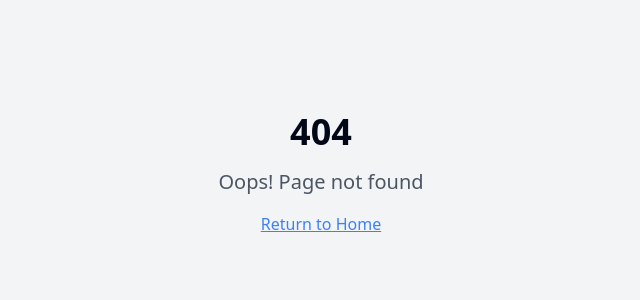
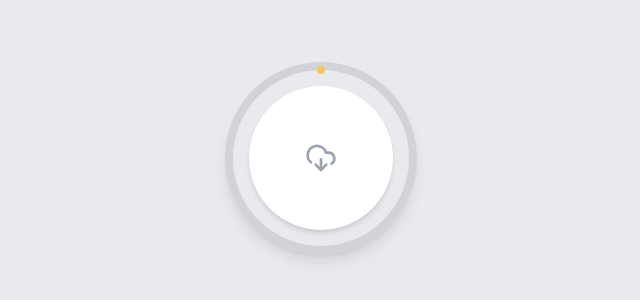
Before and after one commit to CryptoKingXavier/dribbble-ui-replica-kit, a React (Vite) app: page /download in a window 1280 px wide. Before the commit this address had no page. Shown: the part 226-526 px from the top of the page, without its empty margins (319-959 px from the left). Built offline with nearby package versions, Linux system fonts and the light colour scheme.

Commit message:
feat: Add download page
Implement the download page with the specified UI and animation.

```diff
--- a/src/App.tsx
+++ b/src/App.tsx
@@ -1,3 +1,4 @@
+
 import { Toaster } from "@/components/ui/toaster";
 import { Toaster as Sonner } from "@/components/ui/sonner";
 import { TooltipProvider } from "@/components/ui/tooltip";
@@ -5,6 +6,7 @@ import { QueryClient, QueryClientProvider } from "@tanstack/react-query";
 import { BrowserRouter, Routes, Route } from "react-router-dom";
 import Index from "./pages/Index";
 import NotFound from "./pages/NotFound";
+import Download from "./pages/Download";
 
 const queryClient = new QueryClient();
 
@@ -16,6 +18,7 @@ const App = () => (
       <BrowserRouter>
         <Routes>
           <Route path="/" element={<Index />} />
+          <Route path="/download" element={<Download />} />
           {/* ADD ALL CUSTOM ROUTES ABOVE THE CATCH-ALL "*" ROUTE */}
           <Route path="*" element={<NotFound />} />
         </Routes>
--- /dev/null
+++ b/src/pages/Download.tsx
@@ -0,0 +1,85 @@
+
+import React, { useState } from 'react';
+import { CloudDownload } from 'lucide-react';
+import { Progress } from "@/components/ui/progress";
+import { cn } from "@/lib/utils";
+
+const Download = () => {
+  const [isDownloading, setIsDownloading] = useState(false);
+  const [progress, setProgress] = useState(0);
+
+  const handleDownload = () => {
+    if (isDownloading) return;
+
+    setIsDownloading(true);
+    setProgress(0);
+
+    const interval = setInterval(() => {
+      setProgress((prev) => {
+        const newProgress = prev + Math.random() * 15;
+
+        if (newProgress >= 100) {
+          clearInterval(interval);
+          setTimeout(() => {
+            setIsDownloading(false);
+            setProgress(0);
+          }, 1000);
+          return 100;
+        }
+
+        return newProgress;
+      });
+    }, 500);
+  };
+
+  return (
+    <div className="min-h-screen flex flex-col items-center justify-center bg-[#e8eaed]">
+      <div className="relative w-48 h-48 mb-8">
+        {/* Circular track */}
+        <div className="absolute inset-0 rounded-full border-[8px] border-[#d1d3d8] shadow-lg"></div>
+
+        {/* Progress indicator */}
+        <svg className="absolute inset-0 w-full h-full -rotate-90">
+          <circle
+            cx="96"
+            cy="96"
+            r="88"
+            fill="none"
+            strokeWidth="8"
+            stroke="#f9c74f"
+            strokeDasharray={`${progress * 5.52} 552`}
+            strokeLinecap="round"
+            className="transition-all duration-500 ease-in-out"
+          />
+        </svg>
+
+        {/* Button circle */}
+        <button
+          onClick={handleDownload}
+          className={cn(
+            "absolute top-1/2 left-1/2 transform -translate-x-1/2 -translate-y-1/2",
+            "w-36 h-36 rounded-full bg-white shadow-md flex items-center justify-center",
+            "transition-all duration-200 hover:shadow-lg focus:outline-none active:scale-95"
+          )}
+          disabled={isDownloading}
+        >
+          <CloudDownload
+            size={32}
+            className={cn(
+              "text-gray-400",
+              isDownloading ? "animate-pulse" : ""
+            )}
+          />
+        </button>
+      </div>
+
+      {isDownloading && (
+        <p className="text-xl text-gray-500 font-light">
+          {Math.round(progress)}% Downloading...
+        </p>
+      )}
+    </div>
+  );
+};
+
+export default Download;
--- a/src/pages/Index.tsx
+++ b/src/pages/Index.tsx
@@ -1,11 +1,20 @@
 
 import React from 'react';
 import { FileMenu } from '../components/FileUpload/FileMenu';
+import { Button } from "@/components/ui/button";
+import { Link } from "react-router-dom";
 
 const Index = () => {
   return (
-    <div className="min-h-screen flex items-center justify-center bg-[#0a0a0a]">
+    <div className="min-h-screen flex flex-col items-center justify-center bg-[#0a0a0a]">
       <FileMenu />
+      <div className="mt-8">
+        <Link to="/download">
+          <Button className="bg-green-600 hover:bg-green-700">
+            Go to Download Page
+          </Button>
+        </Link>
+      </div>
     </div>
   );
 };
```
